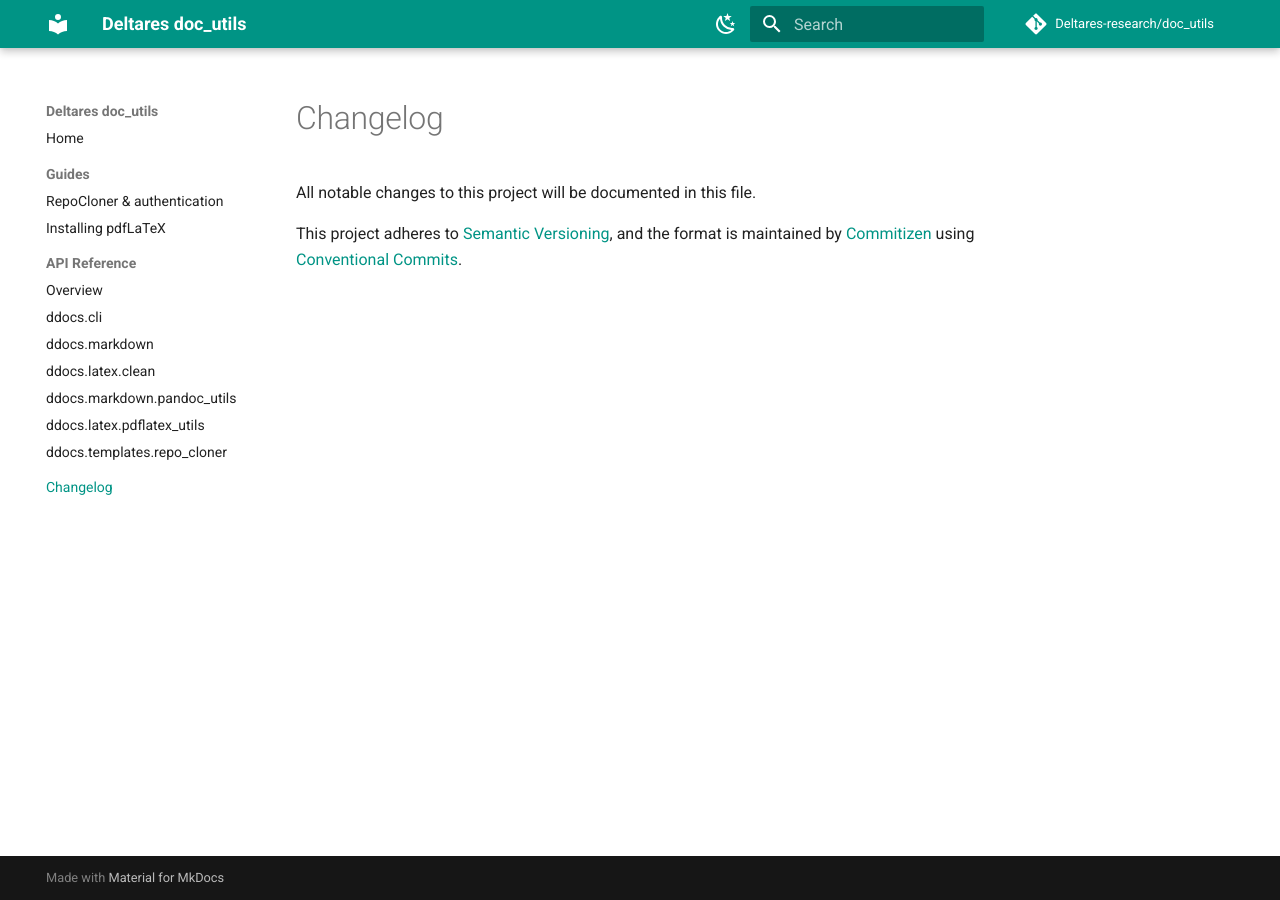
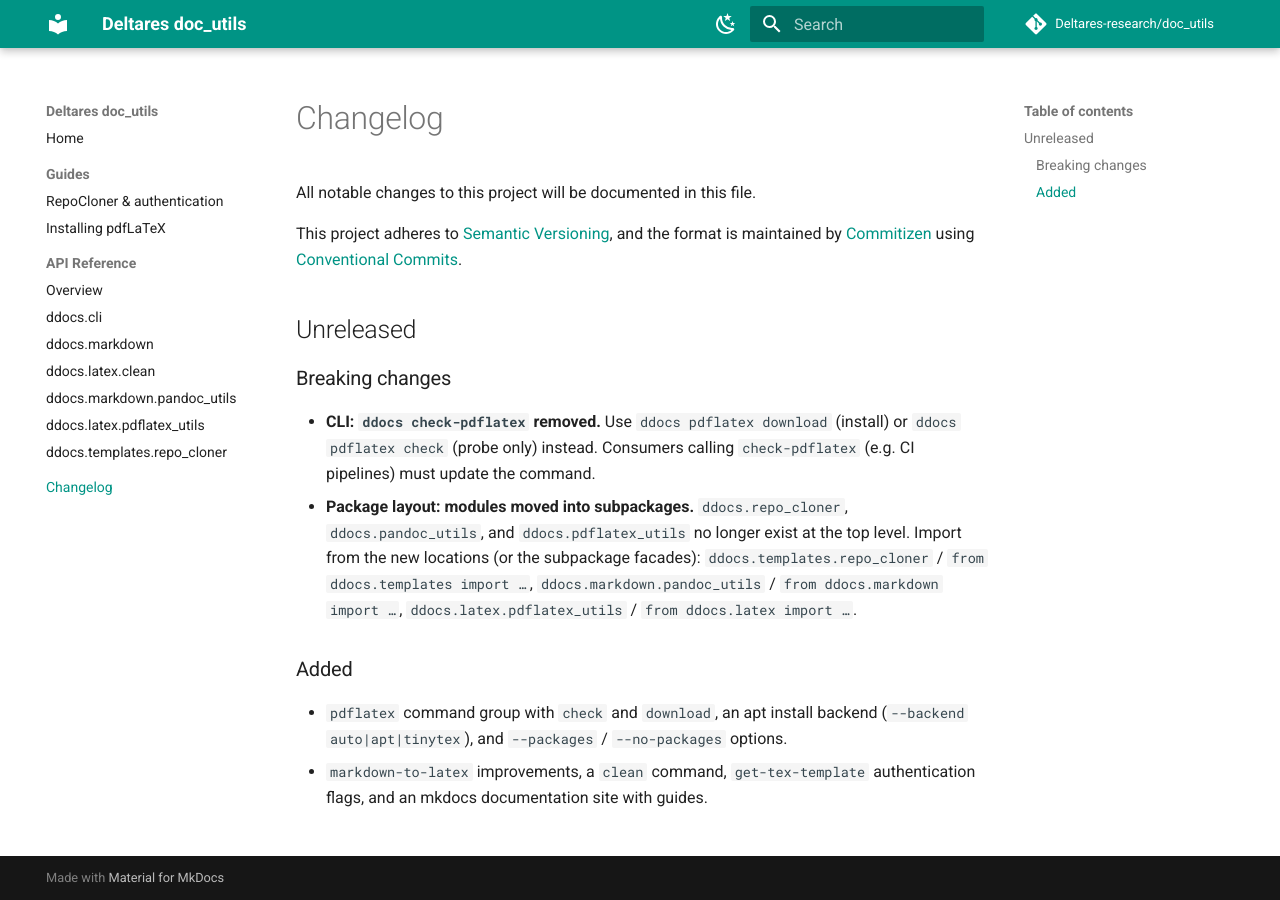
Before and after one commit to Deltares-research/doc_utils, an MkDocs documentation site: the page built from docs/changelog.md, in a window 1280 px wide. Built offline with MkDocs 1.6.1 and Material for MkDocs 9.7.7, drawn with Linux system fonts in a browser that asks for light colours; comment, search, counter and statistics services are not loaded.

Commit message:
docs(changelog): document check-pdflatex removal and subpackage import-path changes

```diff
--- a/docs/changelog.md
+++ b/docs/changelog.md
@@ -3,3 +3,24 @@
 All notable changes to this project will be documented in this file.
 
 This project adheres to [Semantic Versioning](https://semver.org/spec/v2.0.0.html), and the format is maintained by [Commitizen](https://commitizen-tools.github.io/commitizen/) using [Conventional Commits](https://www.conventionalcommits.org/).
+
+## Unreleased
+
+### Breaking changes
+
+- **CLI: `ddocs check-pdflatex` removed.** Use `ddocs pdflatex download` (install) or
+  `ddocs pdflatex check` (probe only) instead. Consumers calling `check-pdflatex` (e.g.
+  CI pipelines) must update the command.
+- **Package layout: modules moved into subpackages.** `ddocs.repo_cloner`,
+  `ddocs.pandoc_utils`, and `ddocs.pdflatex_utils` no longer exist at the top level.
+  Import from the new locations (or the subpackage facades):
+  `ddocs.templates.repo_cloner` / `from ddocs.templates import …`,
+  `ddocs.markdown.pandoc_utils` / `from ddocs.markdown import …`,
+  `ddocs.latex.pdflatex_utils` / `from ddocs.latex import …`.
+
+### Added
+
+- `pdflatex` command group with `check` and `download`, an apt install backend
+  (`--backend auto|apt|tinytex`), and `--packages` / `--no-packages` options.
+- `markdown-to-latex` improvements, a `clean` command, `get-tex-template` authentication
+  flags, and an mkdocs documentation site with guides.
```
